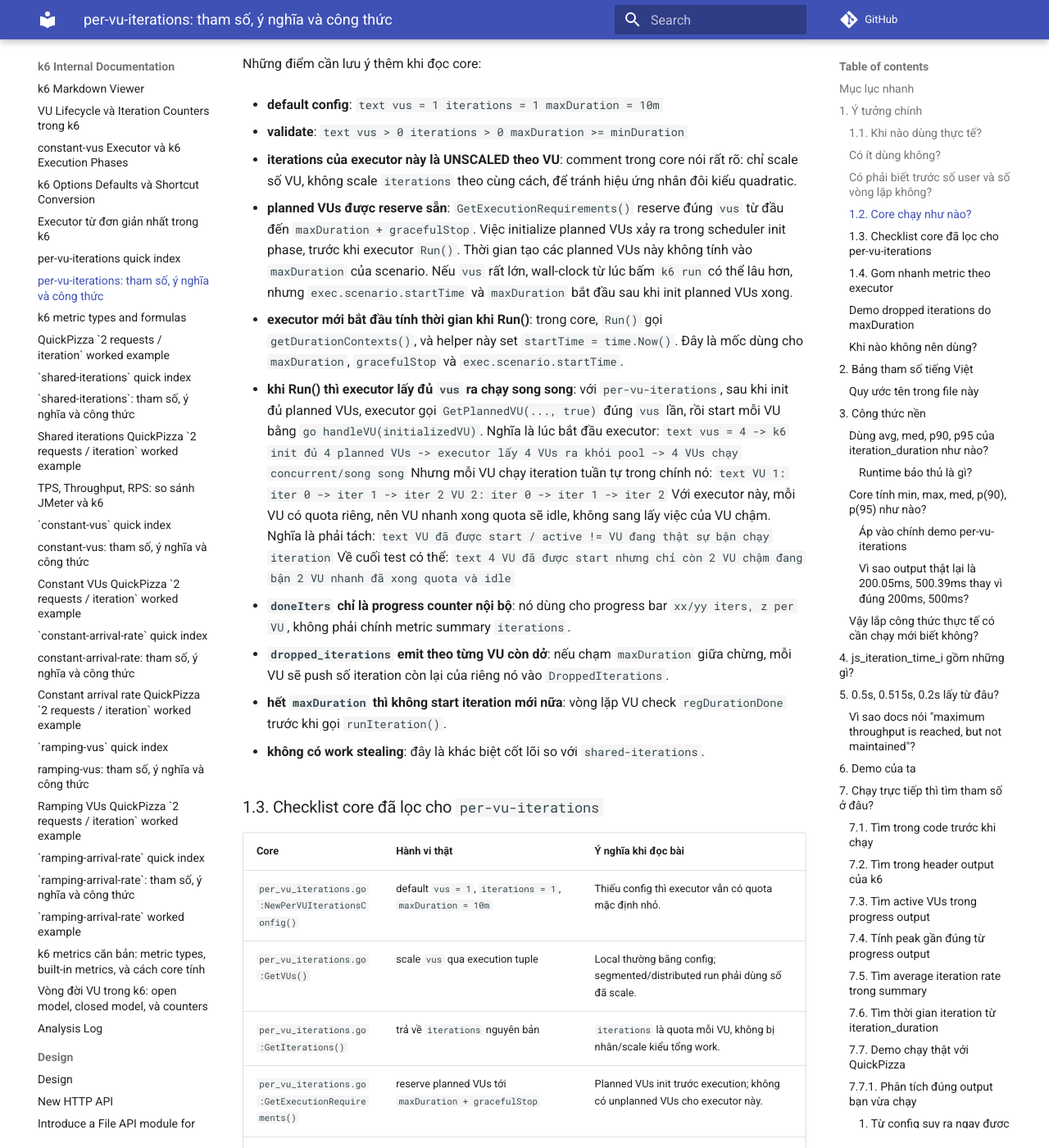
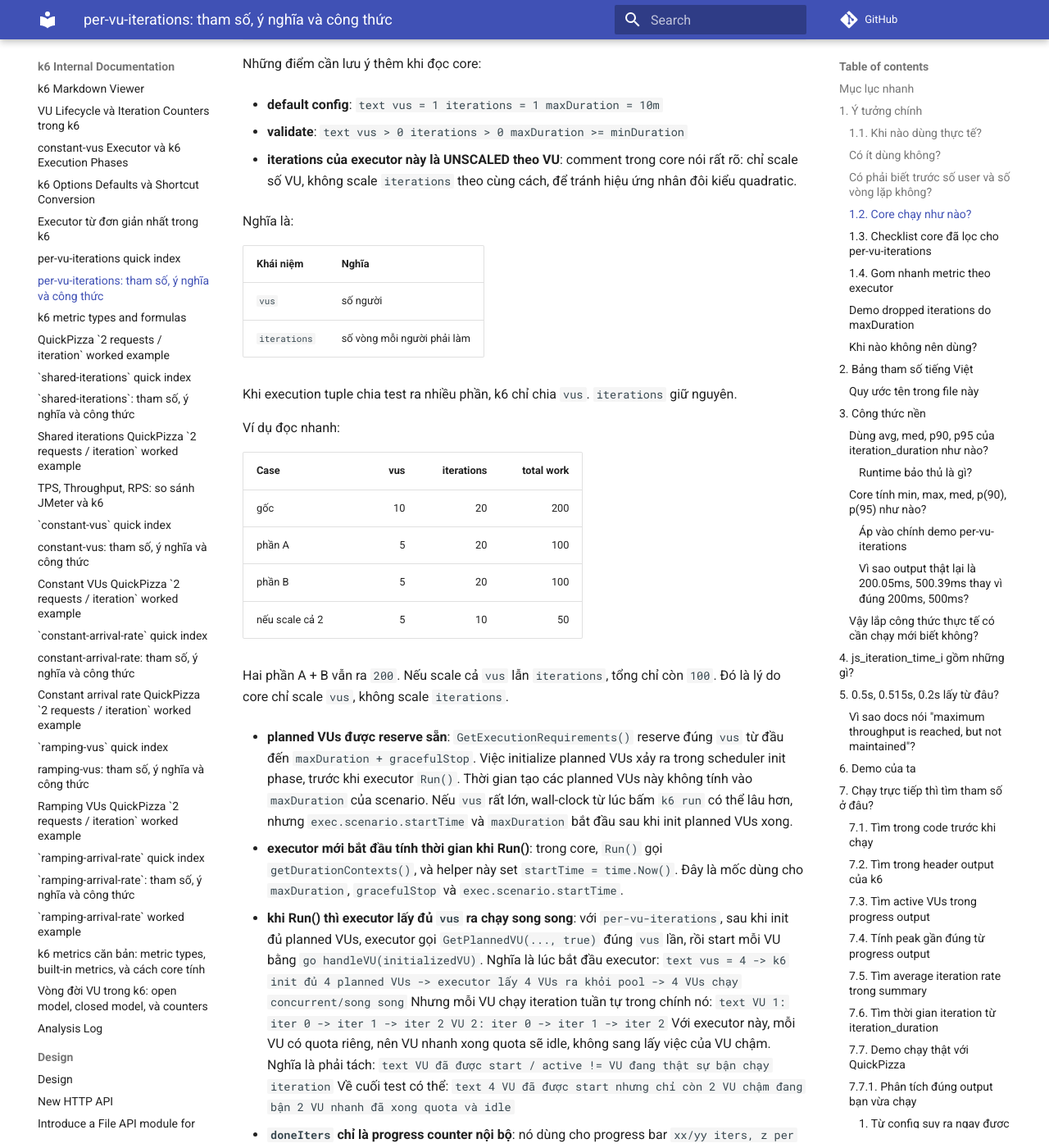
Before and after one commit to meomew-auto/markdown, an MkDocs documentation site: the page built from docs/20260514_per-vu-iterations-tham-so-cong-thuc.md, in a window 1280 px wide and 1400 px high, scrolled down 5108 px. Shown: the whole window at 82% size. Built offline with MkDocs 1.6.1 and Material for MkDocs 9.7.7, drawn with Linux system fonts in a browser that asks for light colours; comment, search, counter and statistics services are not loaded.

Commit message:
Update docs

```diff
--- a/docs/20260514_per-vu-iterations-tham-so-cong-thuc.md
+++ b/docs/20260514_per-vu-iterations-tham-so-cong-thuc.md
@@ -268,6 +268,29 @@ Những điểm cần lưu ý thêm khi đọc core:
 - **iterations của executor này là UNSCALED theo VU**:
   comment trong core nói rất rõ: chỉ scale số VU, không scale `iterations` theo cùng cách, để tránh hiệu ứng
   nhân đôi kiểu quadratic.
+
+  Nghĩa là:
+
+  | Khái niệm | Nghĩa |
+  | --- | --- |
+  | `vus` | số người |
+  | `iterations` | số vòng mỗi người phải làm |
+
+  Khi execution tuple chia test ra nhiều phần, k6 chỉ chia `vus`.
+  `iterations` giữ nguyên.
+
+  Ví dụ đọc nhanh:
+
+  | Case | vus | iterations | total work |
+  | --- | ---: | ---: | ---: |
+  | gốc | 10 | 20 | 200 |
+  | phần A | 5 | 20 | 100 |
+  | phần B | 5 | 20 | 100 |
+  | nếu scale cả 2 | 5 | 10 | 50 |
+
+  Hai phần A + B vẫn ra `200`.
+  Nếu scale cả `vus` lẫn `iterations`, tổng chỉ còn `100`.
+  Đó là lý do core chỉ scale `vus`, không scale `iterations`.
 
 - **planned VUs được reserve sẵn**:
   `GetExecutionRequirements()` reserve đúng `vus` từ đầu đến
```
